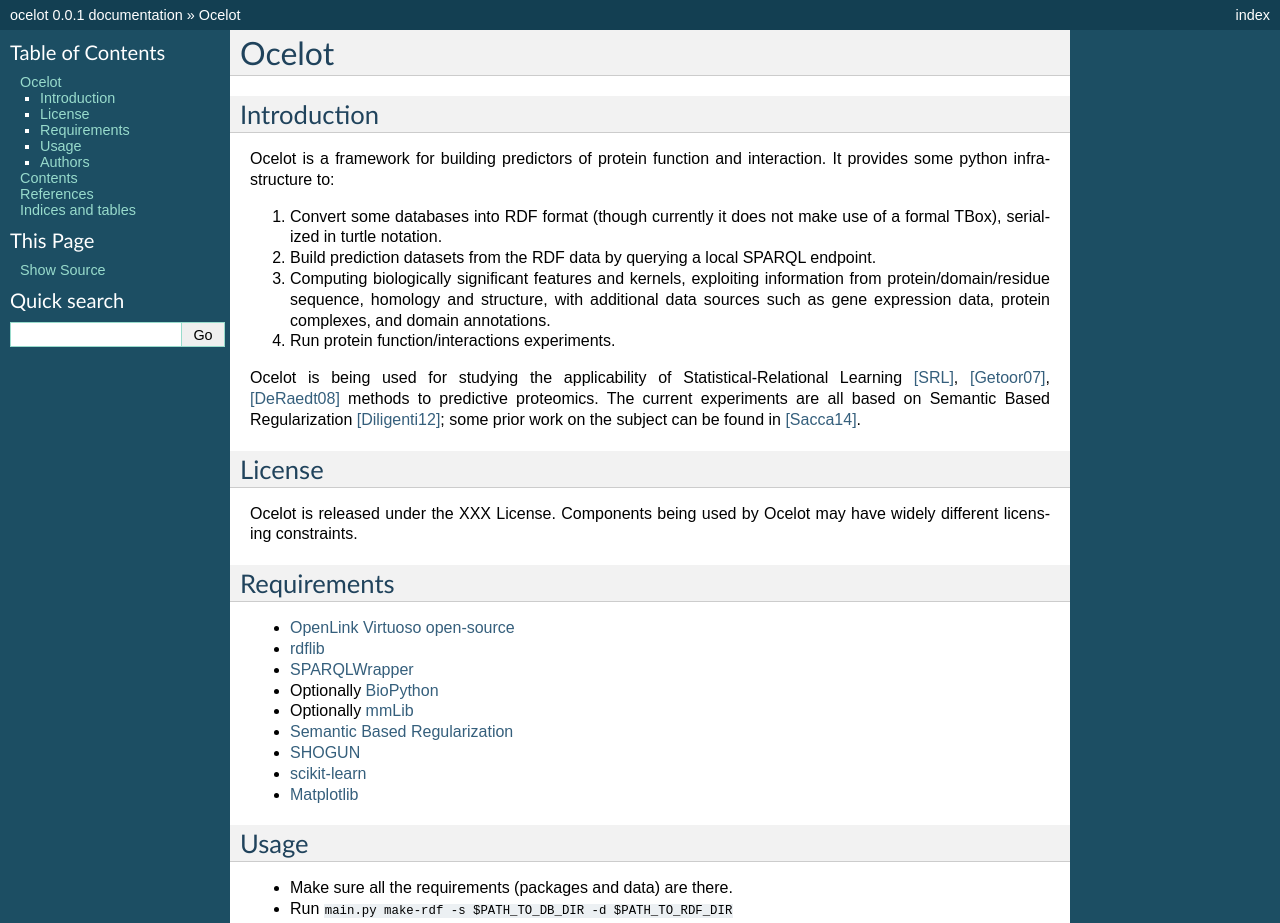
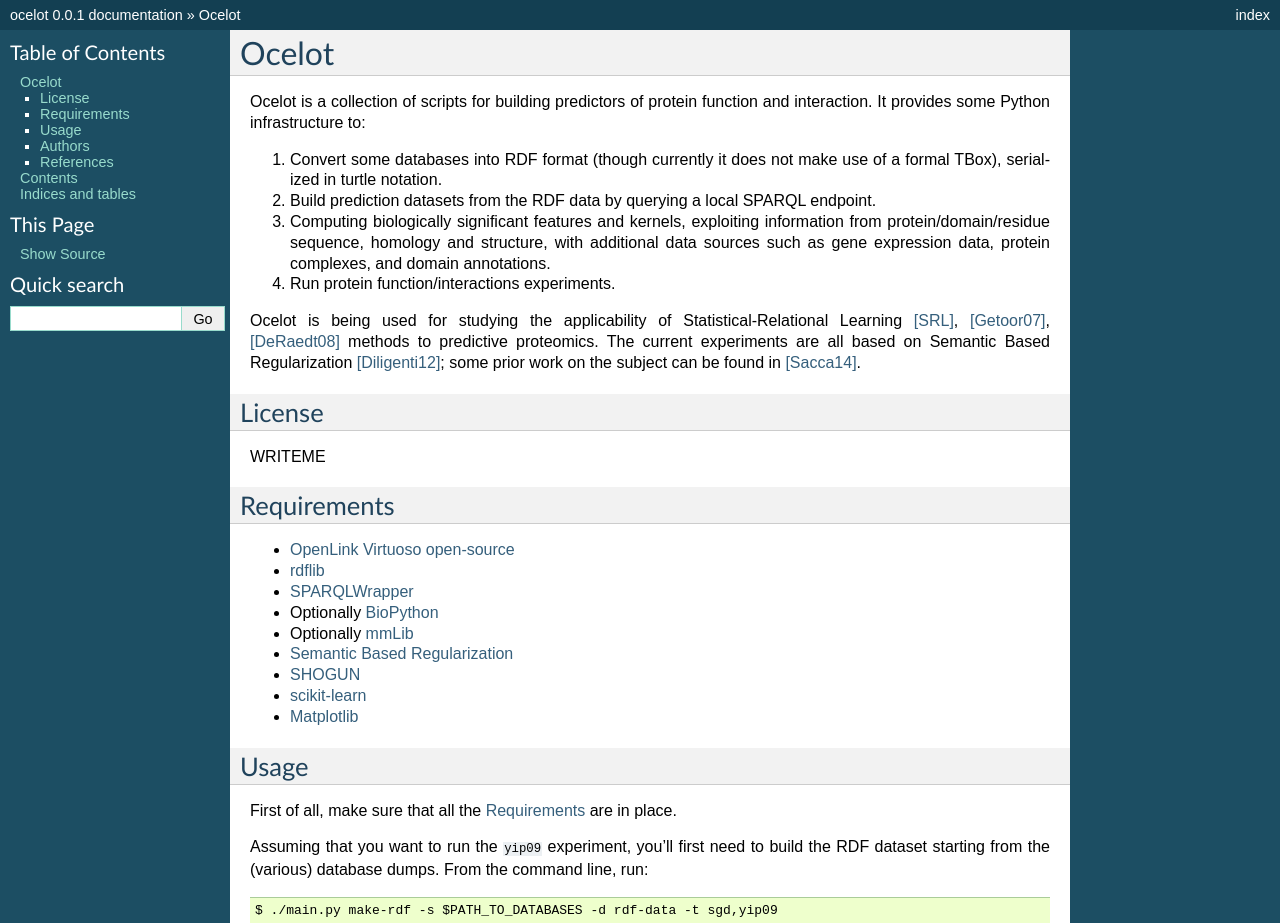
Before and after one commit to stefanoteso/ocelot, a Sphinx documentation site: the page built from docs/source/index.rst, in a window 1280 px wide and 1400 px high. Shown: the top 923 px of the window. Built offline with Sphinx 7.4.7, drawn with Linux system fonts in a browser that asks for light colours; formulas are drawn with MathJax 3; some of the changed text lies outside the part shown.

Commit message:
docs: update.

```diff
--- a/docs/source/index.rst
+++ b/docs/source/index.rst
@@ -6,11 +6,8 @@
 Ocelot
 ======
 
-Introduction
-------------
-
-Ocelot is a framework for building predictors of protein function and
-interaction. It provides some python infrastructure to:
+Ocelot is a collection of scripts for building predictors of protein function
+and interaction. It provides some Python infrastructure to:
 
 #. Convert some databases into RDF format (though currently it does not
    make use of a formal TBox), serialized in turtle notation.
@@ -30,8 +27,7 @@
 License
 -------
 
-Ocelot is released under the XXX License. Components being used by Ocelot may
-have widely different licensing constraints.
+WRITEME
 
 Requirements
 ------------
@@ -49,56 +45,41 @@
 Usage
 -----
 
-* Make sure all the requirements (packages and data) are there.
-* Run ``main.py make-rdf -s $PATH_TO_DB_DIR -d $PATH_TO_RDF_DIR``
-* Run ``main.py upload-rdf -s $PATH_TO_RDF_DIR``
-* Run ``main.py run-experiment -s $PATH_TO_DB_DIR -d $PATH_TO_RESULTS``
+First of all, make sure that all the `Requirements`_ are in place.
+
+Assuming that you want to run the ``yip09`` experiment, you'll first need to
+build the RDF dataset starting from the (various) database dumps. From the
+command line, run::
+
+    $ ./main.py make-rdf -s $PATH_TO_DATABASES -d rdf-data -t sgd,yip09
+
+This will take the ``SGD`` and ``yip09`` dumps, turn them into RDF triples,
+and place the result in the ``rdf-data`` directory.
+
+Now you should load the RDF data into your Virtuoso instance of choice, using
+your method of choice. Ocelot provides a shortcut for loading the data to a
+*local* Virtuoso instance via the ``isql`` command. This can be done as
+follows::
+
+    $ ./main.py upload-rdf -s rdf-data -g "http://ocelot-yip09-graph"
+
+where <http://ocelot-yip09-graph> is the RDF graph to be used.
+
+Now you can run the experiment by typing the following::
+
+    $ ./main.py run-experiment -s $PATH_TO_DATABASES -e "http://localhost:8890/sparql" -g "http://ocelot-yip09-graph"
+
+to run the actual experiment. The path to the database dumps should be provided
+here as well, since some data (e.g. the PSSM files and the microarray files) is
+not *actually* converted to RDF (and it would be pointless to do so).
 
 Authors
 -------
 
 - Stefano Teso (``name.surname _AT_ gmail.com``)
-- Luca Masera
-
-
-Contents
-========
-
-.. toctree::
-   :maxdepth: 2
-
-.. automodule:: ocelot.ontology
-    :members:
-.. automodule:: ocelot.converters.ipfam
-    :members:
-.. automodule:: ocelot.converters.pdb
-    :members:
-.. automodule:: ocelot.converters.psimi
-    :members:
-.. automodule:: ocelot.converters.sgd
-    :members:
-.. automodule:: ocelot.converters.sifts
-    :members:
-.. automodule:: ocelot.converters.string
-    :members:
-.. automodule:: ocelot.converters.yip09
-    :members:
-.. automodule:: ocelot.features
-    :members:
-.. automodule:: ocelot.kernels.base
-    :members:
-.. automodule:: ocelot.kernels.vector
-    :members:
-.. automodule:: ocelot.kernels.string
-    :members:
-.. automodule:: ocelot.kernels.graph
-    :members:
-.. automodule:: ocelot.experiments
-    :members:
-
 
 References
-==========
+----------
 
 .. [SRL] `<https://en.wikipedia.org/wiki/Statistical_relational_learning>`_
 
@@ -158,6 +139,55 @@
     Discrete Input Spaces*, 2002.
 
 
+Contents
+========
+
+.. toctree::
+   :maxdepth: 2
+
+**RDF**
+
+.. automodule:: ocelot.ontology
+    :members:
+
+**Converters**
+
+.. automodule:: ocelot.converters.ipfam
+    :members:
+.. automodule:: ocelot.converters.pdb
+    :members:
+.. automodule:: ocelot.converters.psimi
+    :members:
+.. automodule:: ocelot.converters.sgd
+    :members:
+.. automodule:: ocelot.converters.sifts
+    :members:
+.. automodule:: ocelot.converters.string
+    :members:
+.. automodule:: ocelot.converters.yip09
+    :members:
+
+**Features and Kernels**
+
+.. automodule:: ocelot.features
+    :members:
+.. automodule:: ocelot.kernels.base
+    :members:
+.. automodule:: ocelot.kernels.vector
+    :members:
+.. automodule:: ocelot.kernels.string
+    :members:
+.. automodule:: ocelot.kernels.graph
+    :members:
+
+**Experiments**
+
+.. automodule:: ocelot.experiments
+    :members:
+
+
+
+
 Indices and tables
 ==================
 
```
